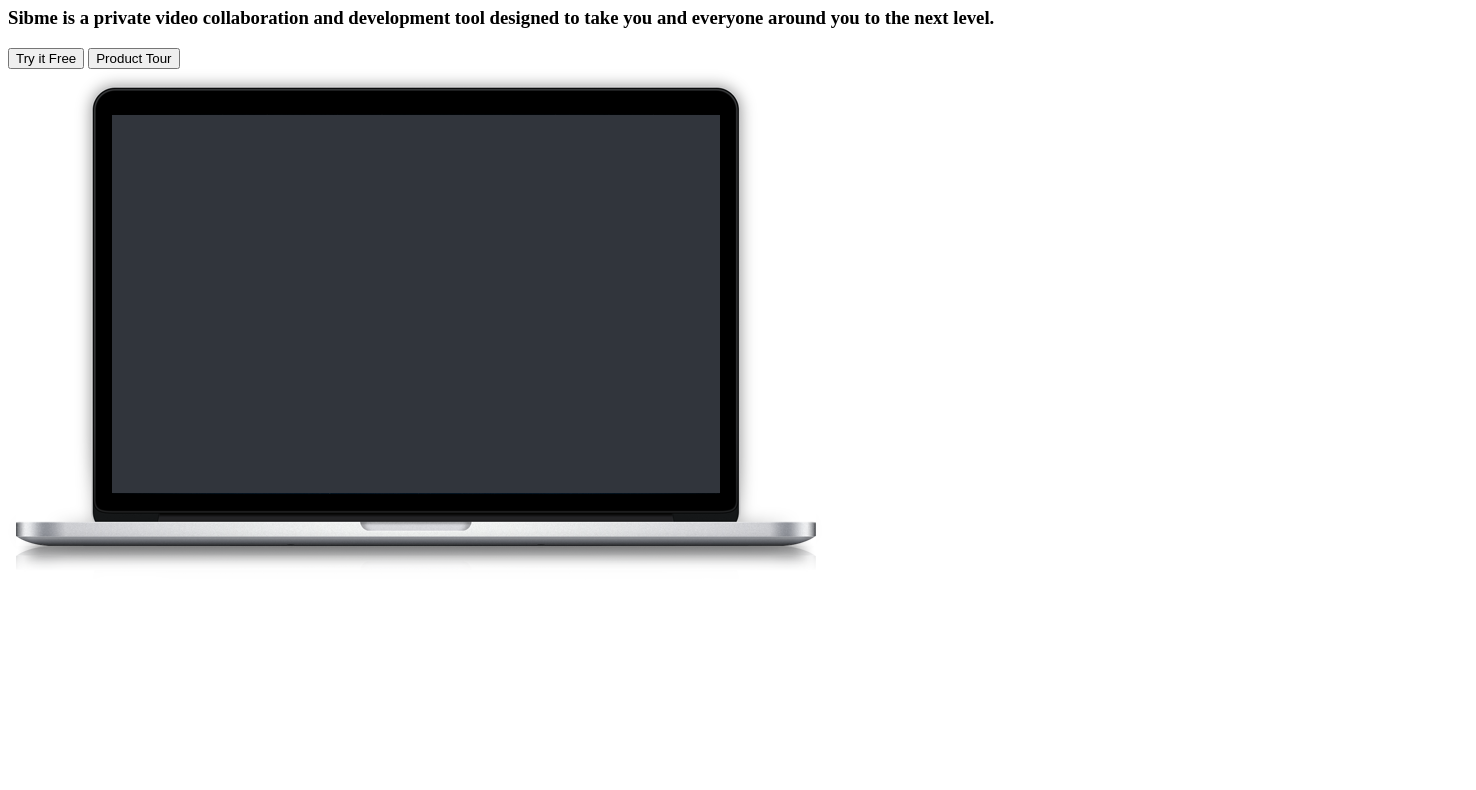
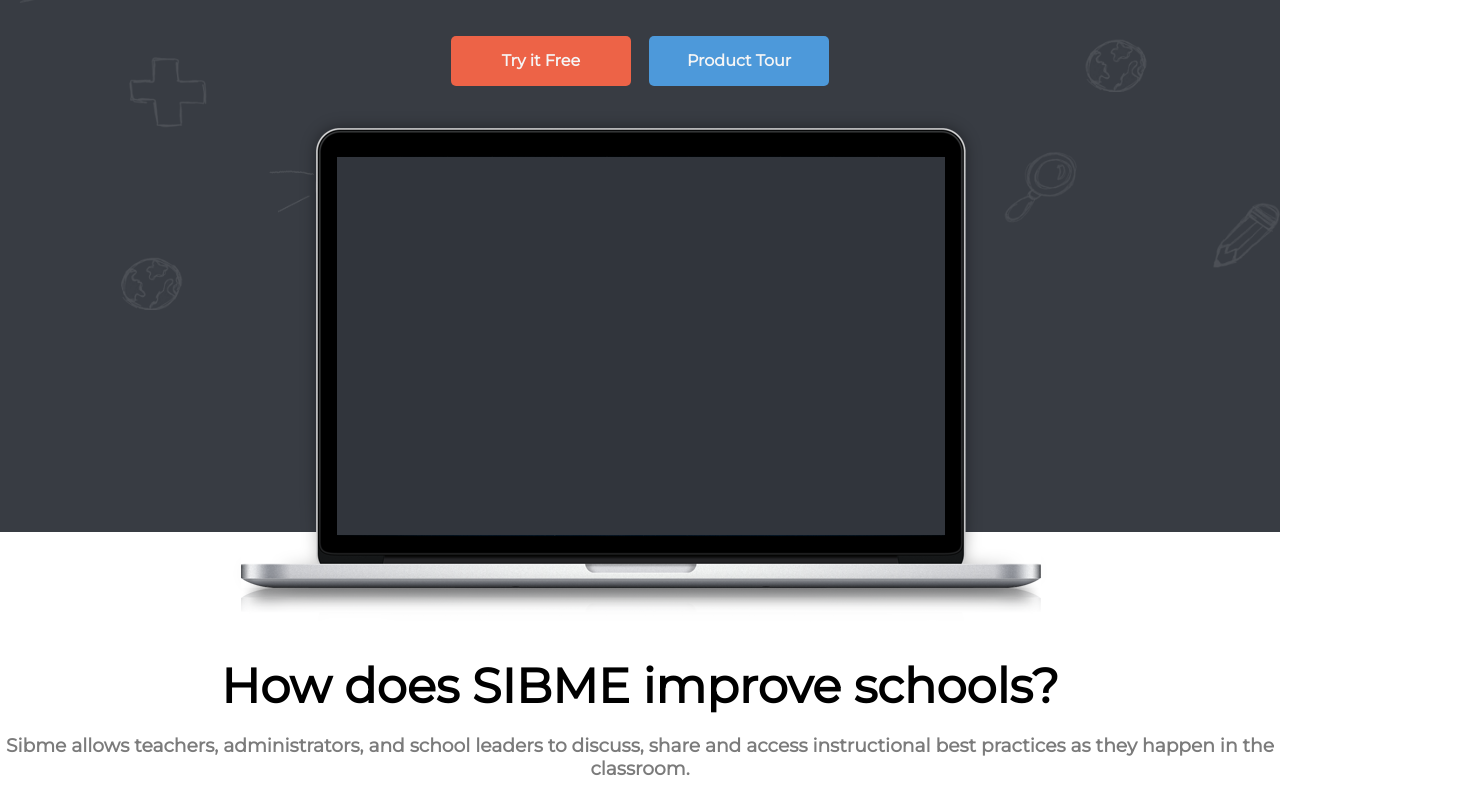
Before and after one commit to mixolidia/work-in-progress, a plain HTML site: page sibme_mockup/index.html in a window 1280 px wide. Shown: the part 268-1058 px from the top of the page, 1476 px wide, since content can reach past the window. Drawn offline with Linux system fonts and the light colour scheme.

Commit message:
Fixed CSS link type

```diff
--- a/sibme_mockup/css/main.css
+++ b/sibme_mockup/css/main.css
@@ -30,7 +30,7 @@ main h2 {
 #improve_schools h3 {
     color: rgb(123, 123, 123);
     font-weight: bold;
-    padding: 0px 180px 0px 180px;
+    /* padding: 0px 180px 0px 180px; */
 }
 
 .improve_schools_grid {
--- a/sibme_mockup/index.html
+++ b/sibme_mockup/index.html
@@ -5,13 +5,13 @@
         <meta name="viewport" content="width=device-width, initial-scale=1.0">
         <meta http-equiv="X-UA-Compatible" content="ie=edge">
         <link href="https://fonts.googleapis.com/css?family=Montserrat&display=swap" rel="stylesheet">
-        <link rel="stylesheet" type ="text" href="css/global.css">
-        <link rel="stylesheet" type ="text" href="css/nav.css">
-        <link rel="stylesheet" type ="text" href="css/headers.css">
-        <link rel="stylesheet" type ="text" href="css/main.css">
-        <link rel="stylesheet" type ="text" href="css/improve.css">
-        <link rel="stylesheet" type ="text" href="css/social.css">
-        <link rel="stylesheet" type ="text" href="css/footer.css">
+        <link rel="stylesheet" type ="text/css" href="css/global.css">
+        <link rel="stylesheet" type ="text/css" href="css/nav.css">
+        <link rel="stylesheet" type ="text/css" href="css/headers.css">
+        <link rel="stylesheet" type ="text/css" href="css/main.css">
+        <link rel="stylesheet" type ="text/css" href="css/improve.css">
+        <link rel="stylesheet" type ="text/css" href="css/social.css">
+        <link rel="stylesheet" type ="text/css" href="css/footer.css">
         <title>Sibme - Home</title>
     </head>
     <body>
```
